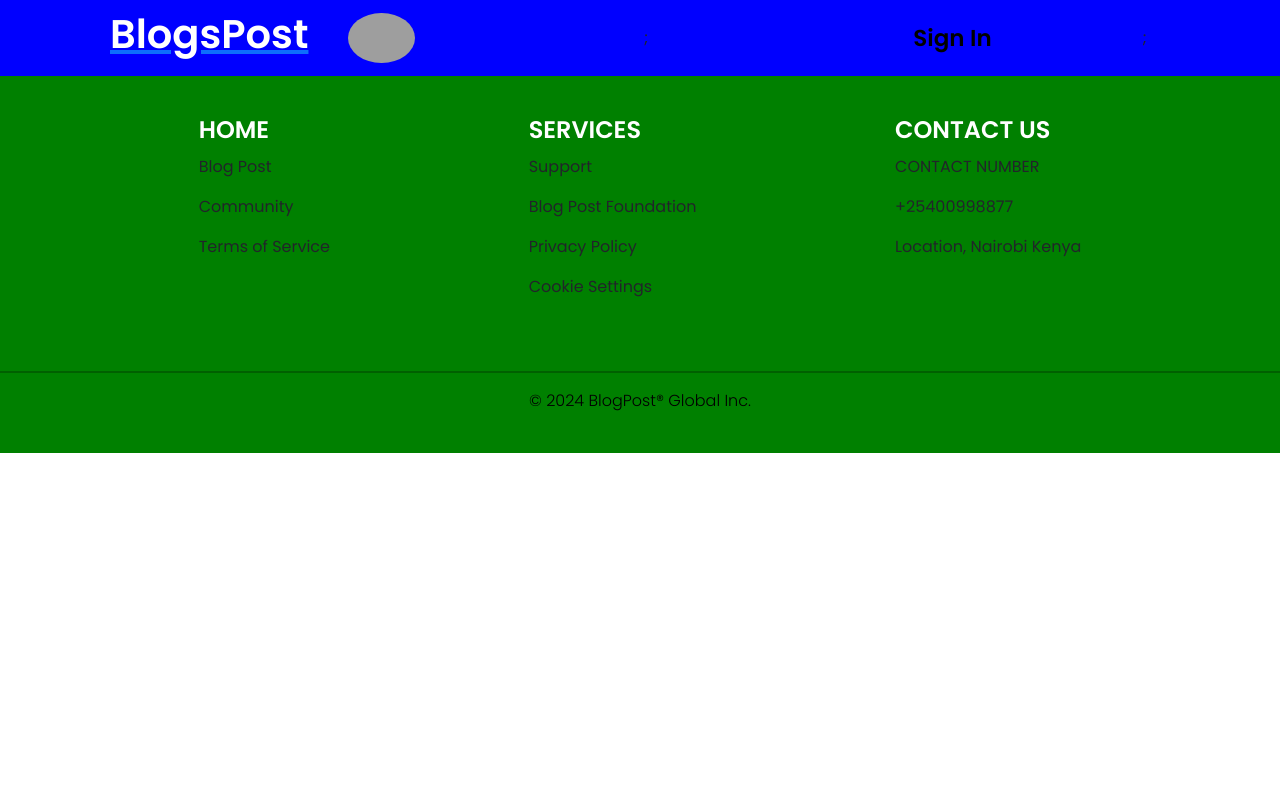
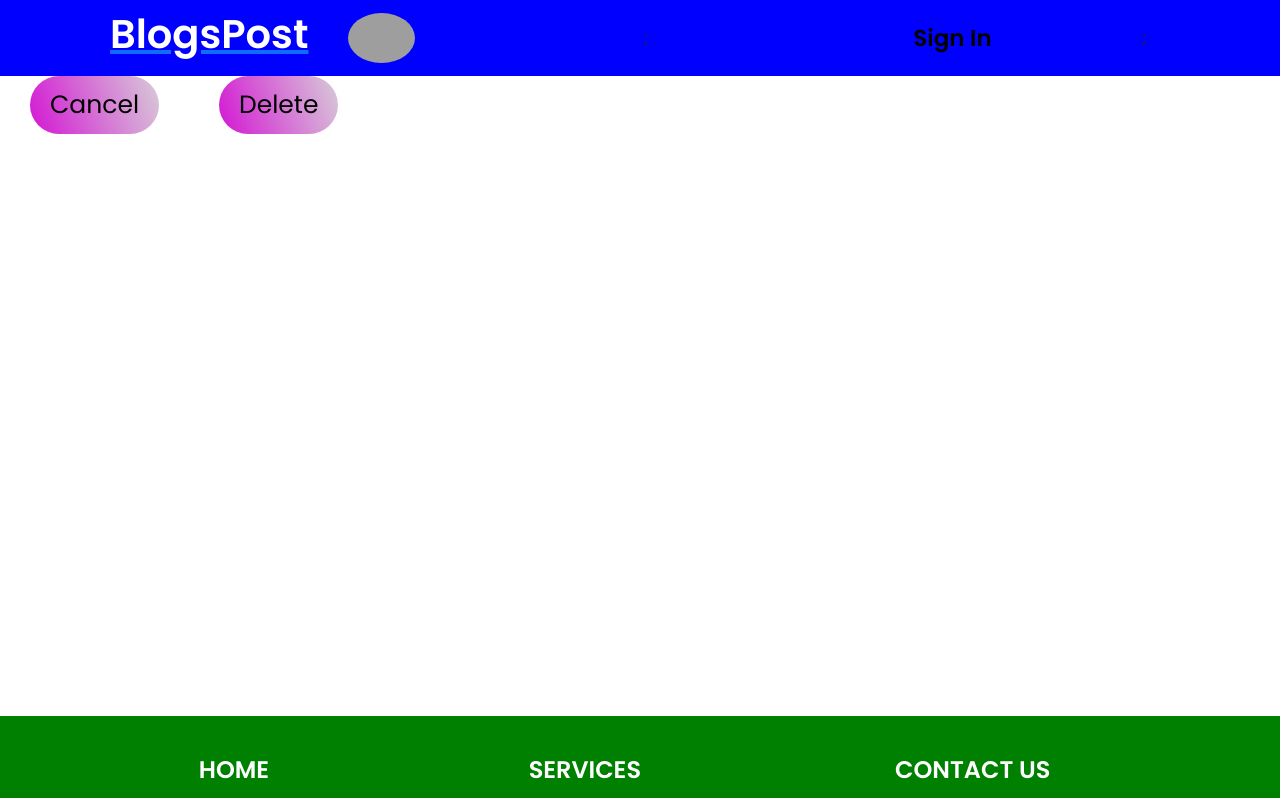
Before and after one commit to nzangi/Django-React-BlogPost, a React (Create React App) app in the folder frontend/: page /post/deletecomment/1/1 in a window 1280 px wide. Shown: the top 798 px of the page. Built offline with nearby package versions, Linux system fonts and the light colour scheme; no server answers; grey boxes are pictures that could not be loaded.

Commit message:
Worked on delete comment.Next will be account

```diff
--- a/frontend/src/App.js
+++ b/frontend/src/App.js
@@ -27,7 +27,7 @@ function App() {
           <Route path='/post/:postId' element={<BlogDetail/>}/>
           <Route path='/post/editpost/:postId' element={<EditPost/>}/>
           <Route path='/post/editcomment/:postId/:commentId' element={<EditComment/>}/>
-          <Route path='/post/deletecomment/:commentId' element={<DeleteComment/>}/>
+          <Route path='/post/deletecomment/:postId/:commentId' element={<DeleteComment/>}/>
           <Route path='/post/deletepost/:postId' element={<DeletePost/>}/>
           <Route path='/account' element={<UserAccount/>}/>
           <Route path='/newpost' element={<UserNewPost/>}/>
--- a/frontend/src/Components/Comments/Comments.jsx
+++ b/frontend/src/Components/Comments/Comments.jsx
@@ -33,7 +33,7 @@ const Comments = (props) => {
           isPostAuthor ? (
             <>
                 <Link className='edit-button' to={`/post/editcomment/${props.postId}/${props.id}`}>Edit</Link>
-                <Link className='delete-button' to={`/post/deletecomment/${props.id}`}>Delete</Link>
+                <Link className='delete-button' to={`/post/deletecomment/${props.postId}/${props.id}`}>Delete</Link>
             </>
 
           ) : null
--- a/frontend/src/Components/DeleteComment/DeleteComment.js
+++ b/frontend/src/Components/DeleteComment/DeleteComment.js
@@ -1,9 +1,78 @@
-import React from 'react'
+import React, { useContext, useEffect, useState } from 'react'
 import './DeleteComment.css'
+import { useNavigate, useParams } from 'react-router-dom';
+import { AuthContext } from '../../Context/AuthContext';
+import axios from 'axios';
 
 const DeleteComment = () => {
+  const {postId} = useParams();
+  const { commentId } = useParams();
+
+  const [comment,setComment] = useState(null);
+  const[error,setError] = useState('');
+  const { setIsLoggedIn } = useContext(AuthContext);
+  const navigate = useNavigate();
+
+
+  const token = localStorage.getItem("userLoginResponseToken");
+
+  const fetchCommentToDelete = async () =>{
+    try {
+      const response = await axios.get(`http://127.0.0.1:8000/comments/${commentId}/comment_to_update/`,{
+        headers:{
+          Authorization: `Token ${token}`
+        }
+      })
+      setComment(response.data);
+      setIsLoggedIn(true);
+    } catch (error) {
+      setError(error.response.data.error)
+    }
+  }
+
+  useEffect(()=>{
+    fetchCommentToDelete();
+  },[commentId])
+
+  const deletePost = async () =>{
+    if(!comment){
+      setError("No Comment Found!")
+      return
+    }
+    try {
+      const response = await axios.delete(`http://127.0.0.1:8000/comments/${commentId}/comment_to_delete/`,{
+        headers:{
+          Authorization: `Token ${token}`
+        }
+      })
+
+    } catch (error) {
+      setError(error.response.data.error);
+    }
+  }
+
+  const handleCancelButton = (e) =>{
+    e.preventDefault();
+    navigate(`/post/${postId}`)
+  }
+  const handleDeleteButton = (e) =>{
+    e.preventDefault();
+    deletePost()
+    navigate(`/post/${postId}`)
+  }
+
   return (
-    <div>DeleteComment</div>
+    <div>
+      <div className='delete-post'>
+      <form>
+        {comment && <h6>Are you sure you want to delete {comment.comment_text}</h6>}
+        <div className='buttons'>
+            <button type='submit' onClick={handleCancelButton}>Cancel</button>
+            <button type='submit' onClick={handleDeleteButton}>Delete</button>
+        </div>
+      </form>
+    </div>
+    </div>
   )
 }
 
--- a/frontend/src/Components/DeletePost/DeletePost.css
+++ b/frontend/src/Components/DeletePost/DeletePost.css
@@ -0,0 +1,41 @@
+.delete-post{
+    min-height: 80vh;
+    display: flex;
+    align-items: start;
+    justify-content: flex-start;
+
+}
+.error-message{
+    text-align: center;
+    color: #fff;
+    background: #D20062;
+}
+.form-delete{
+
+    height: 200px;
+    width: 500px;
+    margin-left: auto;
+    margin-right: auto;
+    margin-top: 40px;
+    border: 1px solid #0C0C0C;
+    border-radius: 30px;
+    margin-left: auto;
+    margin-right: auto;
+    /* background: #F2613F; */
+}
+.form-delete h6{
+    margin: 30px 40px 30px 40px;
+    padding: 4px 8px;
+    /* text-align: center; */
+}
+
+.buttons{
+    display: flex;
+    align-items: center;
+    justify-content: space-between;
+}
+.buttons button{
+
+    margin-left: 30px;
+    margin-right: 30px;
+}
--- a/frontend/src/Components/DeletePost/DeletePost.jsx
+++ b/frontend/src/Components/DeletePost/DeletePost.jsx
@@ -61,7 +61,7 @@ const DeletePost = () => {
 
   return (
     <div className='delete-post'>
-      <form>
+      <form className='form-delete'>
         {post && <h6>Are you sure you want to delete {post.title}</h6>}
         <div className='buttons'>
             <button type='submit' onClick={handleCancelButton}>Cancel</button>
--- a/frontend/src/Components/EditComment/EditComment.css
+++ b/frontend/src/Components/EditComment/EditComment.css
@@ -0,0 +1,33 @@
+.edit-comment{
+    min-height: 80vh;
+
+}
+.error-message{
+    text-align: center;
+    color: #fff;
+    background: #D20062;
+}
+.editcomment-form{
+    height: 300px;
+    width: 700px;
+    margin-left: auto;
+    margin-right: auto;
+    margin-top: 40px;
+    /* border: 1px solid #0C0C0C; */
+    border-radius: 30px;
+    background: #F2613F;
+}
+.editcomment-form h2{
+    padding: 4px 8px;
+    text-align: center;
+}
+.editcomment-form textarea{
+    width: 100%;
+}
+.editcomment-form button{
+    display: block;
+    margin-left: auto;
+    margin-right: auto;
+    margin-bottom: 20px;
+
+}
--- a/frontend/src/Components/EditComment/EditComment.jsx
+++ b/frontend/src/Components/EditComment/EditComment.jsx
@@ -5,8 +5,9 @@ import { AuthContext } from "../../Context/AuthContext";
 import axios from "axios";
 
 const EditComment = () => {
+
+  const { postId } = useParams();
   const { commentId } = useParams();
-  const { postId } = useParams();
 
   const [comment, setComment] = useState(null);
   const [error, setError] = useState("");
@@ -65,11 +66,13 @@ const EditComment = () => {
     <div className="edit-comment">
       {error && <p className="error-message">{error}</p>}
       {comment ? (
-        <form className="edit-comment" onSubmit={handCommentUpdate}>
+        <form className="editcomment-form" onSubmit={handCommentUpdate}>
           <h2>Update Comment</h2>
           <textarea
             value={comment.comment_text}
-            onChange={(e) => setComment({ ...comment, content_text: e.target.value })}
+            onChange={(e) => setComment({ ...comment,
+              comment_text: e.target.value })
+            }
           />
 
           <button type="submit">Update Comment</button>
--- a/frontend/src/Components/EditPost/EditPost.jsx
+++ b/frontend/src/Components/EditPost/EditPost.jsx
@@ -54,6 +54,7 @@ const EditPost = () => {
           },
         }
       );
+
       setIsLoggedIn(true);
 
 
```
